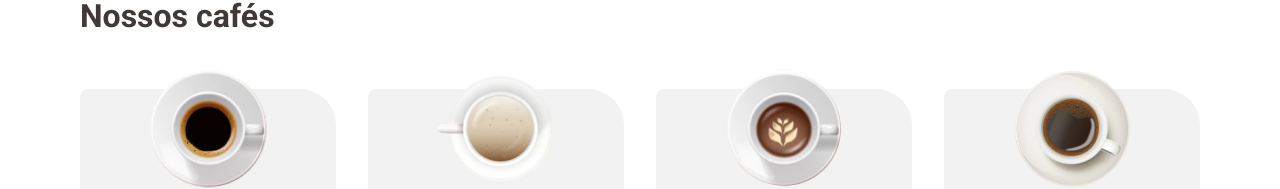
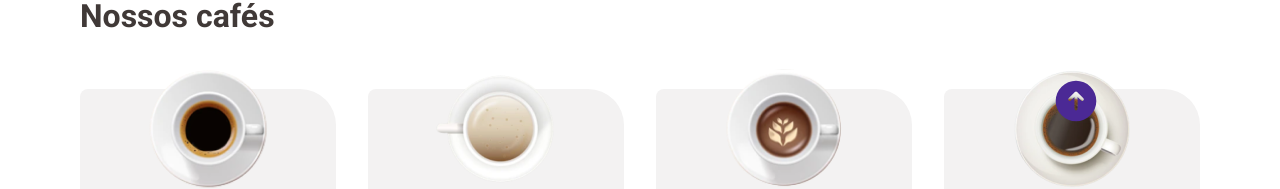
Before and after one commit to EnzoXavier1001/coffee-delivery, a React (Vite) app: page / in a window 1280 px wide. Shown: the part 660-849 px from the top of the page. Built offline with nearby package versions, Linux system fonts and the light colour scheme.

Commit message:
feat: add floating button

```diff
--- /dev/null
+++ b/src/components/Footer/index.tsx
@@ -0,0 +1,12 @@
+import { ArrowCircleUp } from "@phosphor-icons/react";
+import { FooterContainer } from "./styles";
+
+export function Footer() {
+    return (
+        <FooterContainer>
+            <a href="#header">
+                <ArrowCircleUp size={50} color="#4B2995" weight="fill" />
+            </a>
+        </FooterContainer>
+    )
+}
--- /dev/null
+++ b/src/components/Footer/styles.ts
@@ -0,0 +1,12 @@
+import styled from "styled-components";
+
+export const FooterContainer = styled.footer`
+    max-width: 112rem;
+    margin: 0 auto;
+
+    a {
+        position: fixed;
+        top: 92%;
+        right: 14%;
+    }
+`
--- a/src/components/Header/index.tsx
+++ b/src/components/Header/index.tsx
@@ -9,7 +9,7 @@ export function Header() {
     const { cart } = useContext(CartContext)
 
     return (
-        <HeaderContainer>
+        <HeaderContainer id="header">
             <NavLink to="/">
                 <img src={logoCoffeeDelivery} alt="Logo Coffee Delivery" />
             </NavLink>
--- a/src/pages/Home/index.tsx
+++ b/src/pages/Home/index.tsx
@@ -4,6 +4,7 @@ import coffeeMainImage from '../../assets/coffee-main.png'
 import { CoffeeList } from "../../components/CoffeeList";
 import 'react-toastify/dist/ReactToastify.css';
 import { ToastContainer } from 'react-toastify'
+import { Footer } from "../../components/Footer";
 
 export function Home() {
     return (
@@ -45,6 +46,7 @@ export function Home() {
                 </HomeSection>
             </HomeContainer>
             <CoffeeList />
+            <Footer />
             <ToastContainer />
         </>
     )
--- a/src/styles/global.ts
+++ b/src/styles/global.ts
@@ -14,6 +14,7 @@ export const GlobalStyle = createGlobalStyle`
 
     html {
         font-size: 62.5%;
+        scroll-behavior: smooth;
     }
 
     body {
```
